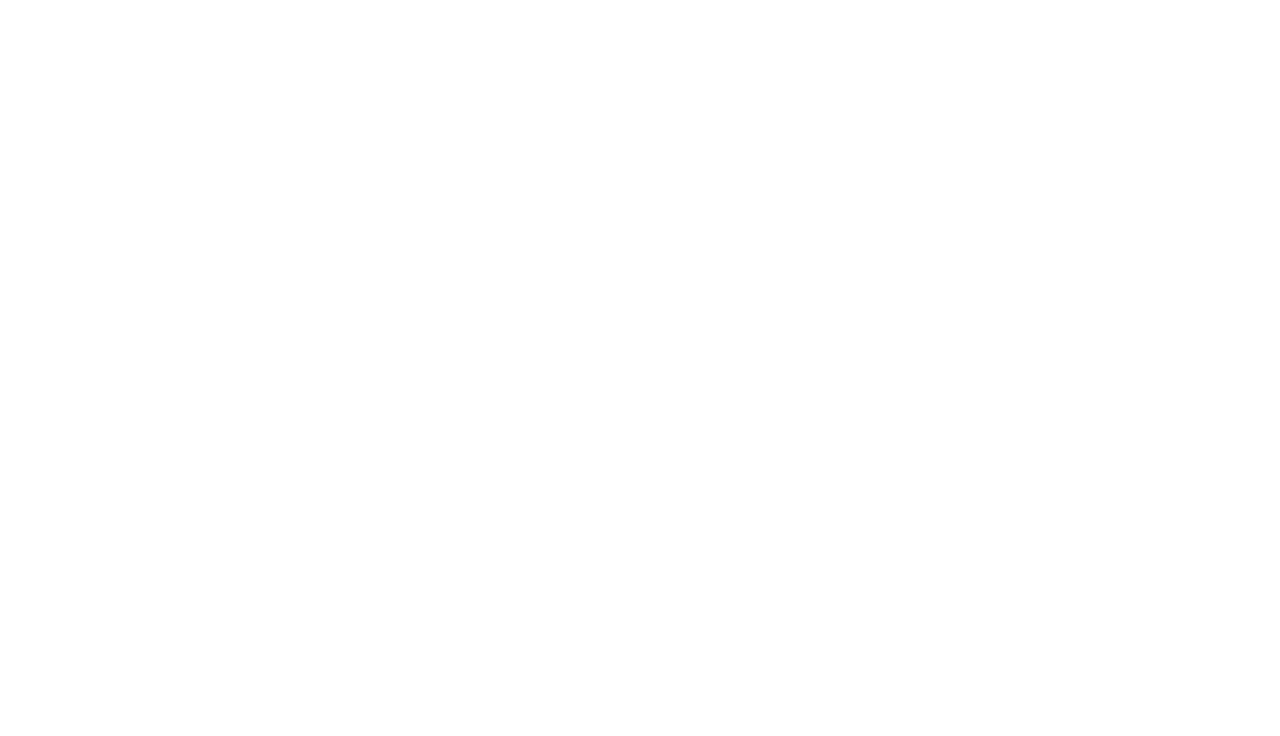
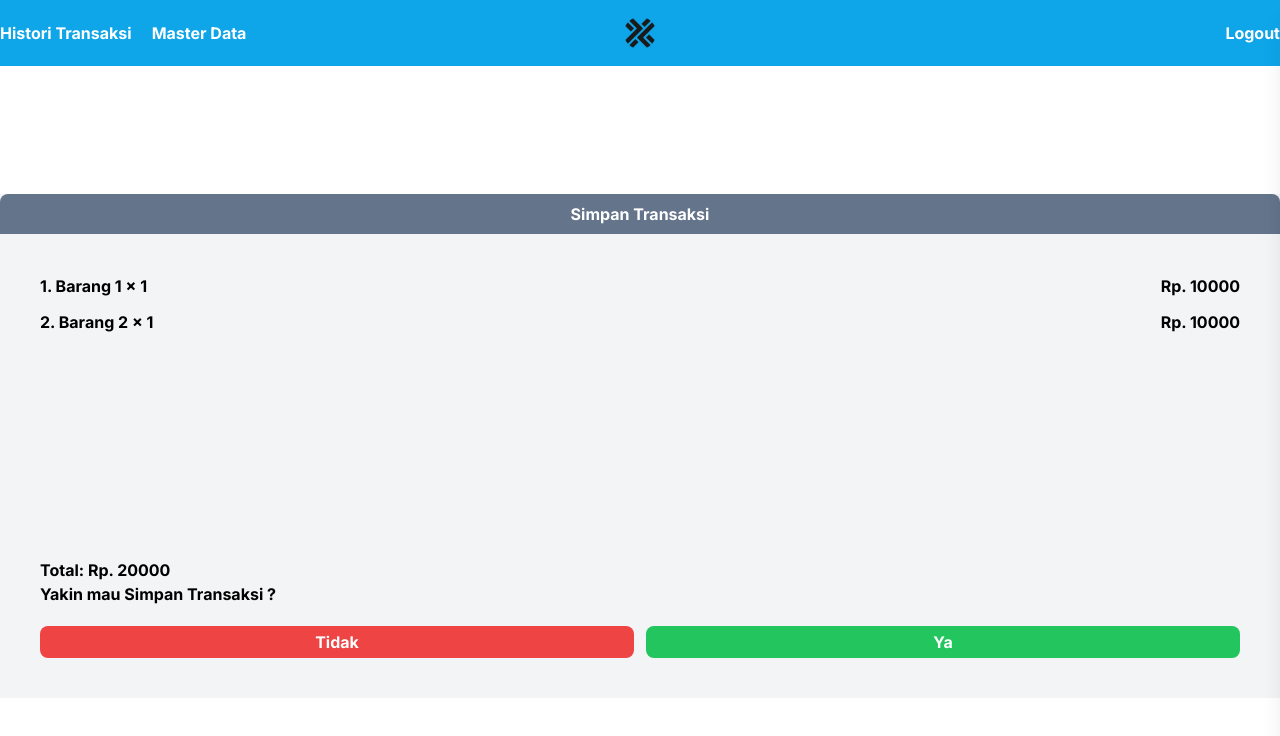
Before and after one commit to aditbagja/xmart-fe, a React (Vite) app: page /shop/save-transaction in a window 1280 px wide. Before the commit this address had no page. Shown: the top 736 px of the page. Built offline with nearby package versions, Linux system fonts and the light colour scheme.

Commit message:
screen simpan transaksi & details

```diff
--- a/src/App.jsx
+++ b/src/App.jsx
@@ -3,7 +3,8 @@
 import Dashboard from "./pages/Dashboard";
 import Shop from "./pages/Shop";
 import Layout from "./Layout";
-import Test from "./pages/Test";
+import TransaksiDetail from "./pages/TransaksiDetail";
+import HistoriTransaksi from "./pages/HistoriTransaksi";
 
 function App() {
   return (
@@ -13,7 +14,8 @@
         <Route path="/dashboard" element={<Dashboard />} />
         <Route path="/shop" element={<Layout />}>
           <Route index element={<Shop />} />
-          <Route path="/shop/test" element={<Test />} />
+          <Route path="/shop/save-transaction" element={<TransaksiDetail />} />
+          <Route path="/shop/transaksi" element={<HistoriTransaksi />} />
         </Route>
       </Routes>
     </Router>
--- /dev/null
+++ b/src/pages/HistoriTransaksi.jsx
@@ -0,0 +1,11 @@
+const HistoriTransaksi = () => {
+  return (
+    <section className="w-full py-32">
+      <div className="container mx-auto">
+        <h1>History Transaksi</h1>
+      </div>
+    </section>
+  );
+};
+
+export default HistoriTransaksi;
--- a/src/pages/Shop.jsx
+++ b/src/pages/Shop.jsx
@@ -1,6 +1,8 @@
+import { useNavigate } from "react-router-dom";
 import BarangCard from "../components/BarangCard";
 
 const Shop = () => {
+  const navigate = useNavigate();
   return (
     <section className="w-full py-10">
       <div className="container mx-auto">
@@ -28,7 +30,9 @@
                 <p className="font-bold text-lg">
                   Total Harga: <span>Rp. 10000</span>
                 </p>
-                <button className="mt-3 bg-sky-500 hover:bg-white border hover:border-gray-300 py-2 px-4 rounded-lg text-white hover:text-sky-500 font-bold ease-in-out duration-300">
+                <button
+                  onClick={() => navigate("/shop/save-transaction")}
+                  className="mt-3 bg-sky-500 hover:bg-white border hover:border-gray-300 py-2 px-4 rounded-lg text-white hover:text-sky-500 font-bold ease-in-out duration-300">
                   Simpan Transaksi
                 </button>
               </div>
--- a/src/pages/Test.jsx
+++ /dev/null
@@ -1,7 +0,0 @@
-import React from "react";
-
-const Test = () => {
-  return <div>TESTING</div>;
-};
-
-export default Test;
--- /dev/null
+++ b/src/pages/TransaksiDetail.jsx
@@ -0,0 +1,52 @@
+import { useNavigate } from "react-router-dom";
+
+const TransaksiDetail = () => {
+  const navigate = useNavigate();
+  return (
+    <section className="w-full py-32">
+      <div className="container mx-auto px-5 xl:px-0">
+        <div className="bg-gray-100">
+          <div className="bg-slate-500 flex justify-center py-2 rounded-t-lg">
+            <b className="text-center text-white">Simpan Transaksi</b>
+          </div>
+          <div className="p-3 lg:p-10">
+            <div className="flex flex-col h-96 justify-between">
+              <div className="flex flex-col gap-3">
+                <div className="flex justify-between">
+                  <p className="font-bold">1. Barang 1 x 1</p>
+                  <p className="font-bold">Rp. 10000</p>
+                </div>
+                <div className="flex justify-between">
+                  <p className="font-bold">2. Barang 2 x 1</p>
+                  <p className="font-bold">Rp. 10000</p>
+                </div>
+              </div>
+              <div className="w-full">
+                <p className="font-bold">
+                  Total: <span>Rp. 20000</span>
+                </p>
+                <p className="font-bold">Yakin mau Simpan Transaksi ?</p>
+                <div className="w-full flex justify-between gap-3 mt-5">
+                  <button
+                    className="w-1/2 bg-red-500 py-1 rounded-lg text-white font-bold"
+                    onClick={() => {
+                      setTimeout(() => {
+                        navigate("/shop");
+                      }, 2000);
+                    }}>
+                    Tidak
+                  </button>
+                  <button className="w-1/2 bg-green-500 py-1 rounded-lg text-white font-bold">
+                    Ya
+                  </button>
+                </div>
+              </div>
+            </div>
+          </div>
+        </div>
+      </div>
+    </section>
+  );
+};
+
+export default TransaksiDetail;
```
